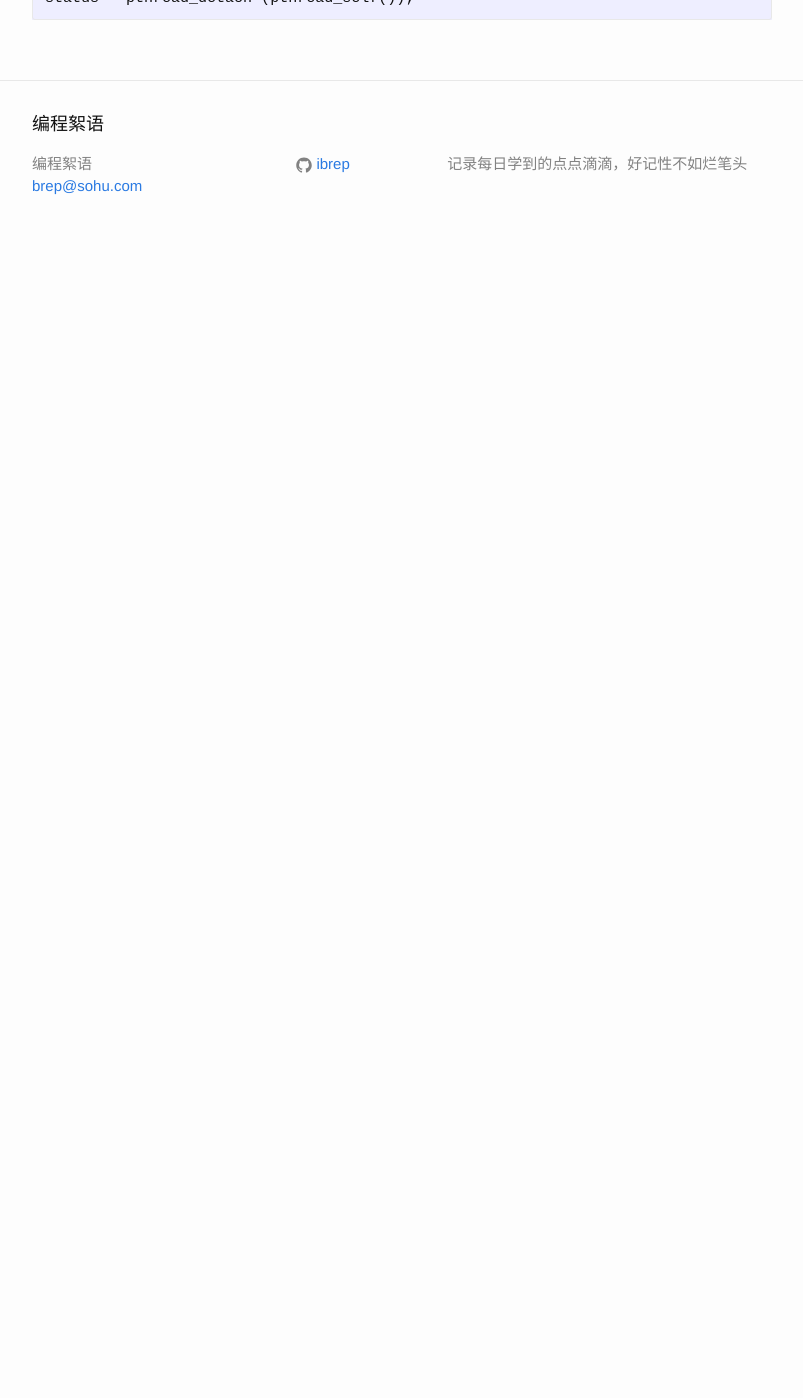
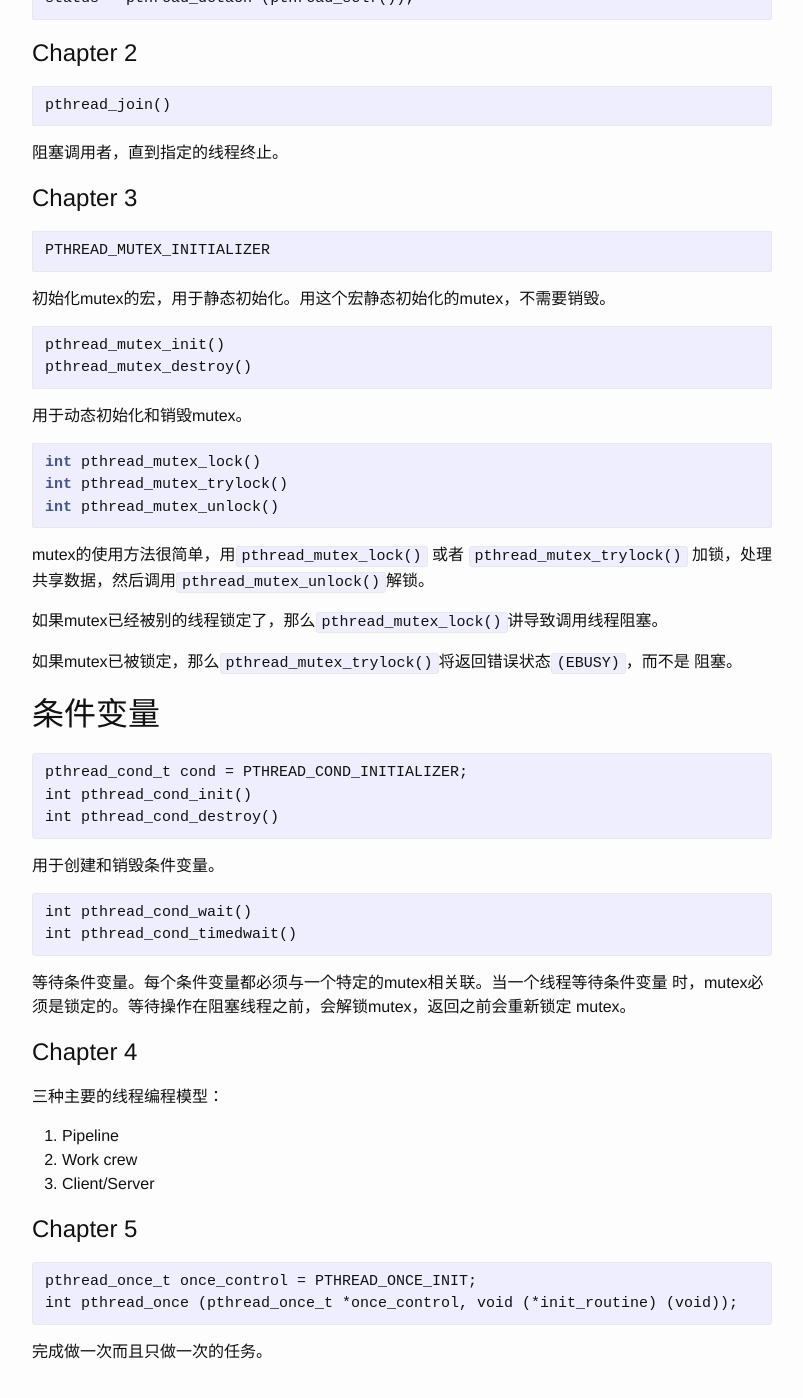
Before and after one commit to ibrep/ibrep.github.com, a Jekyll site: the page built from _posts/blog/2018-03-11-posix-threads.markdown, in a window 1280 px wide and 1400 px high, scrolled down 779 px. Shown: the whole window, without its empty margins (238-1041 px from the left). Built offline with Jekyll 4.4.1, drawn with Linux system fonts in a browser that asks for light colours; before the commit the page ends 1037 px from its top, so only the background shows below that; some of the changed text lies outside the part shown.

Commit message:
add contents

````diff
--- a/_posts/blog/2018-03-11-posix-threads.markdown
+++ b/_posts/blog/2018-03-11-posix-threads.markdown
@@ -11,21 +11,80 @@ categories: blog
 
 # Chapter 1
 ```c
-pthread_create
+pthread_create()
 ```
-创建一个线程，第3个参数为线程函数
+创建一个线程，第3个参数为线程函数。
 ```c
-pthread_detach
+pthread_detach()
 ```
-指示Pthreads当线程终结时回收线程资源
+指示Pthreads当线程终结时回收线程资源。
 ```c
-pthread_exit
+pthread_exit()
 ```
-终结调用线程
+终结调用线程。
 ```c
-pthread_self
+pthread_self()
 ```
 返回调用线程的标识，一般用法：
 ```c
 status = pthread_detach (pthread_self());
 ```
+
+# Chapter 2
+```c
+pthread_join()
+```
+阻塞调用者，直到指定的线程终止。
+
+# Chapter 3
+```c
+PTHREAD_MUTEX_INITIALIZER
+```
+初始化mutex的宏，用于静态初始化。用这个宏静态初始化的mutex，不需要销毁。
+```c
+pthread_mutex_init()
+pthread_mutex_destroy()
+```
+用于动态初始化和销毁mutex。
+
+```c
+int pthread_mutex_lock()
+int pthread_mutex_trylock()
+int pthread_mutex_unlock()
+```
+mutex的使用方法很简单，用`pthread_mutex_lock()` 或者 `pthread_mutex_trylock()`
+加锁，处理共享数据，然后调用`pthread_mutex_unlock()`解锁。
+
+如果mutex已经被别的线程锁定了，那么`pthread_mutex_lock()`讲导致调用线程阻塞。
+
+如果mutex已被锁定，那么`pthread_mutex_trylock()`将返回错误状态`(EBUSY)`，而不是
+阻塞。
+
+## 条件变量
+```C
+pthread_cond_t cond = PTHREAD_COND_INITIALIZER;
+int pthread_cond_init()
+int pthread_cond_destroy()
+```
+用于创建和销毁条件变量。
+
+```C
+int pthread_cond_wait()
+int pthread_cond_timedwait()
+```
+等待条件变量。每个条件变量都必须与一个特定的mutex相关联。当一个线程等待条件变量
+时，mutex必须是锁定的。等待操作在阻塞线程之前，会解锁mutex，返回之前会重新锁定
+mutex。
+
+# Chapter 4
+三种主要的线程编程模型：
+  1. Pipeline
+  2. Work crew
+  3. Client/Server
+
+# Chapter 5
+```C
+pthread_once_t once_control = PTHREAD_ONCE_INIT;
+int pthread_once (pthread_once_t *once_control, void (*init_routine) (void));
+```
+完成做一次而且只做一次的任务。
````
Also changed, not shown: .#mips-asm.md (added, +1 -0 lines), _posts/kernel/2018-03-15-gdb-kernel.markdown (added, +20 -0 lines), kernel.md (added, +14 -0 lines).
